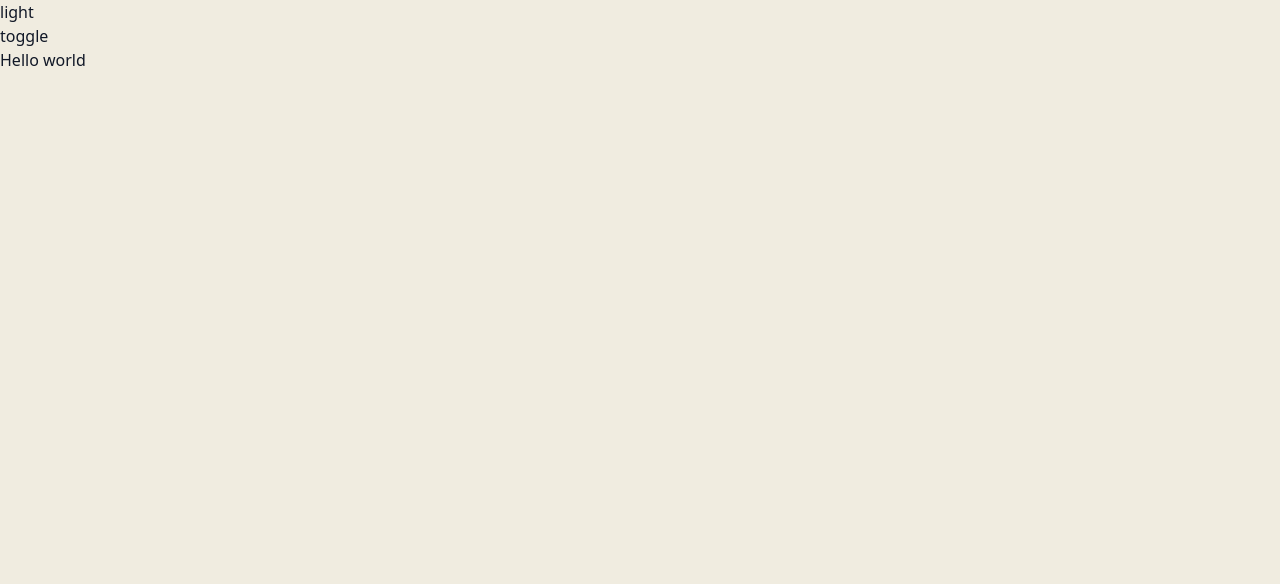
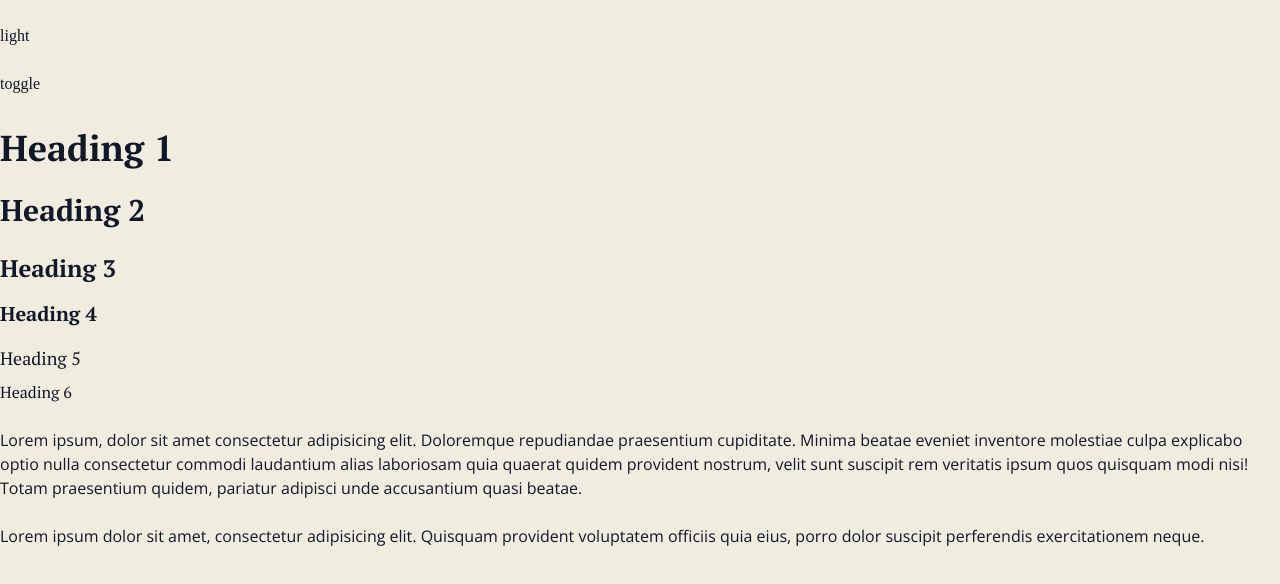
Before and after one commit to becasualle/lead-and-serve, a Next.js app: page / in a window 1280 px wide. Shown: the top 584 px of the page. Built offline with nearby package versions, Linux system fonts and the light colour scheme.

Commit message:
font family and sizes and margins

```diff
--- a/package.json
+++ b/package.json
@@ -9,6 +9,8 @@
     "lint": "next lint"
   },
   "dependencies": {
+    "@next/font": "^14.2.4",
+    "clsx": "^2.1.1",
     "gray-matter": "^4.0.3",
     "next": "14.2.4",
     "react": "^18",
--- a/src/components/CustomHeading.tsx
+++ b/src/components/CustomHeading.tsx
@@ -7,7 +7,7 @@ interface CustomHeadingProps {
 function CustomHeading({ children }: CustomHeadingProps) {
   return (
     <>
-      <h2 className="text-2xl">{children}</h2>
+      <h2>{children}</h2>
     </>
   );
 }
--- a/src/pages/_app.tsx
+++ b/src/pages/_app.tsx
@@ -2,6 +2,7 @@ import { AppProps } from 'next/app';
 import Head from 'next/head';
 import '@/pages/globals.css';
 import { useTheme } from '@/hooks/useTheme';
+import { ptSerif, openSans } from '@/utils/fonts';
 
 function MyApp({ Component, pageProps }: AppProps) {
   const { theme, toggleTheme } = useTheme();
@@ -16,7 +17,9 @@ function MyApp({ Component, pageProps }: AppProps) {
         <p>{theme}</p>
         <button onClick={toggleTheme}>toggle</button>
       </div>
-      <Component {...pageProps} />
+      <main className={`${openSans.variable} ${ptSerif.variable}`}>
+        <Component {...pageProps} />
+      </main>
     </>
   );
 }
--- a/src/pages/globals.css
+++ b/src/pages/globals.css
@@ -5,12 +5,63 @@
 :root {
   @apply antialiased;
 }
+
 body {
-  @apply bg-polka text-gray-900;
+  @apply bg-polka text-gray-900 text-base;
+}
+
+main {
+  @apply font-sans font-normal;
 }
 
 .dark body {
   @apply bg-stone-900 text-gray-100;
+}
+
+p {
+  @apply mt-6 mb-6;
+}
+
+ul,
+ol {
+  @apply mt-6 mb-6 list-disc list-inside;
+}
+
+li {
+  @apply mb-2;
+}
+
+h1,
+h2,
+h3,
+h4,
+h5,
+h6 {
+  @apply font-serif;
+}
+
+h1 {
+  @apply text-4xl font-bold mt-8 mb-6;
+}
+
+h2 {
+  @apply text-3xl font-semibold mt-6 mb-4;
+}
+
+h3 {
+  @apply text-2xl font-semibold mt-6 mb-4;
+}
+
+h4 {
+  @apply text-xl font-semibold mt-4 mb-2;
+}
+
+h5 {
+  @apply text-lg font-medium mt-4 mb-2;
+}
+
+h6 {
+  @apply text-base font-medium mt-2 mb-2;
 }
 
 @layer utilities {
--- a/src/pages/index.tsx
+++ b/src/pages/index.tsx
@@ -1,7 +1,25 @@
 export default function Home() {
   return (
-    <main>
-      <h1>Hello world</h1>
-    </main>
+    <>
+      <h1>Heading 1</h1>
+      <h2>Heading 2</h2>
+      <h3>Heading 3</h3>
+      <h4>Heading 4</h4>
+      <h5>Heading 5</h5>
+      <h6>Heading 6</h6>
+      <p>
+        Lorem ipsum, dolor sit amet consectetur adipisicing elit. Doloremque
+        repudiandae praesentium cupiditate. Minima beatae eveniet inventore
+        molestiae culpa explicabo optio nulla consectetur commodi laudantium
+        alias laboriosam quia quaerat quidem provident nostrum, velit sunt
+        suscipit rem veritatis ipsum quos quisquam modi nisi! Totam praesentium
+        quidem, pariatur adipisci unde accusantium quasi beatae.
+      </p>
+      <p>
+        Lorem ipsum dolor sit amet, consectetur adipisicing elit. Quisquam
+        provident voluptatem officiis quia eius, porro dolor suscipit
+        perferendis exercitationem neque.
+      </p>
+    </>
   );
 }
--- /dev/null
+++ b/src/utils/fonts.ts
@@ -0,0 +1,13 @@
+import { PT_Serif, Open_Sans } from '@next/font/google';
+
+export const ptSerif = PT_Serif({
+  subsets: ['latin', 'cyrillic'],
+  weight: ['400', '700'],
+  variable: '--font-pt-serif',
+});
+
+export const openSans = Open_Sans({
+  subsets: ['latin', 'cyrillic'],
+  weight: ['400', '700'],
+  variable: '--font-open-sans',
+});
--- a/tailwind.config.ts
+++ b/tailwind.config.ts
@@ -16,6 +16,10 @@ const config: Config = {
       colors: {
         polka: '#f0ece0',
       },
+      fontFamily: {
+        sans: ['var(--font-open-sans)', 'sans-serif'],
+        serif: ['var(--font-pt-serif)', 'serif'],
+      },
     },
   },
   plugins: [],
```
Also changed, not shown: content/posts/first-post.md (+1 -0 lines), 1 other file (tests, documents, lock files or other folders).
